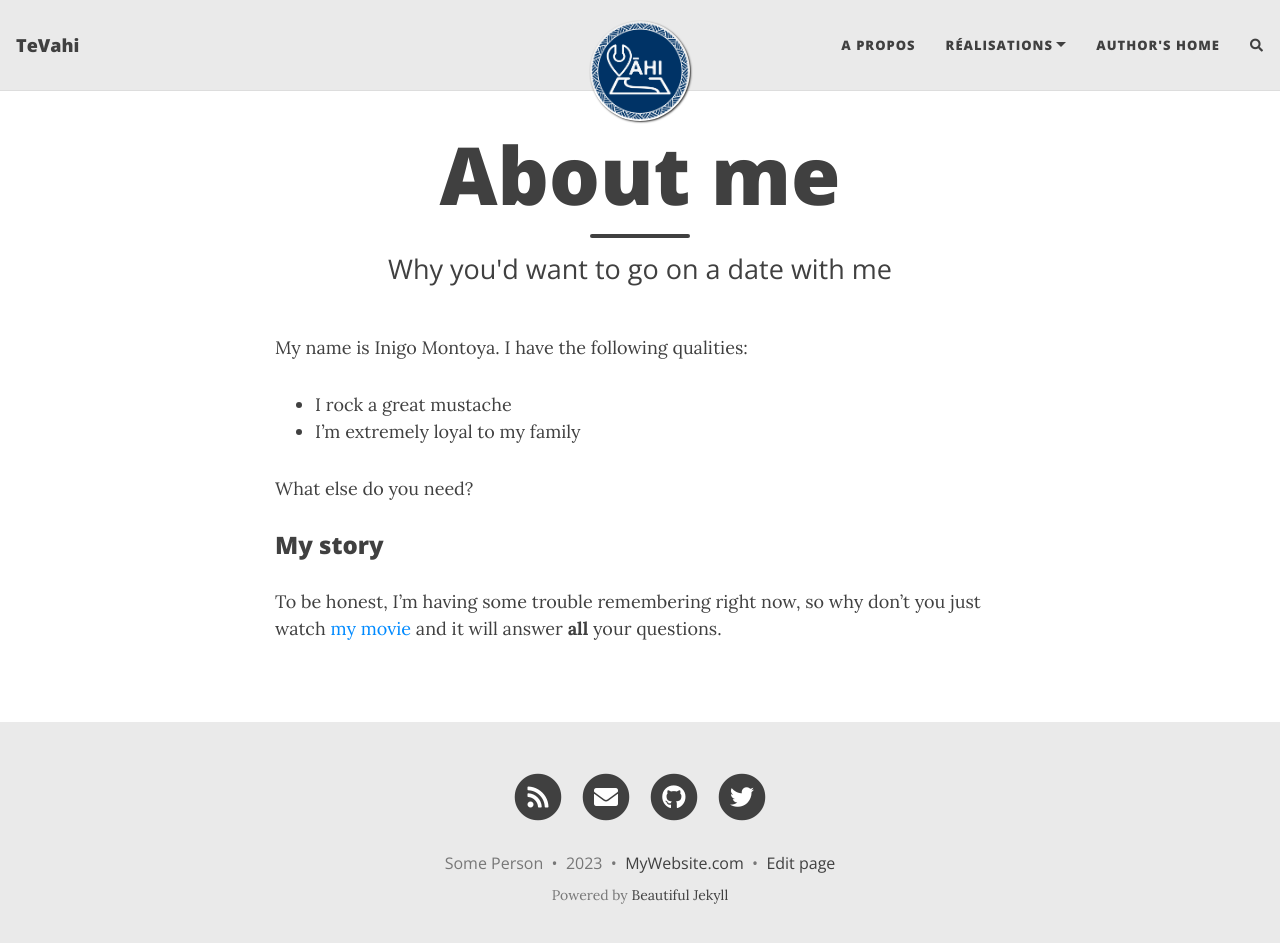
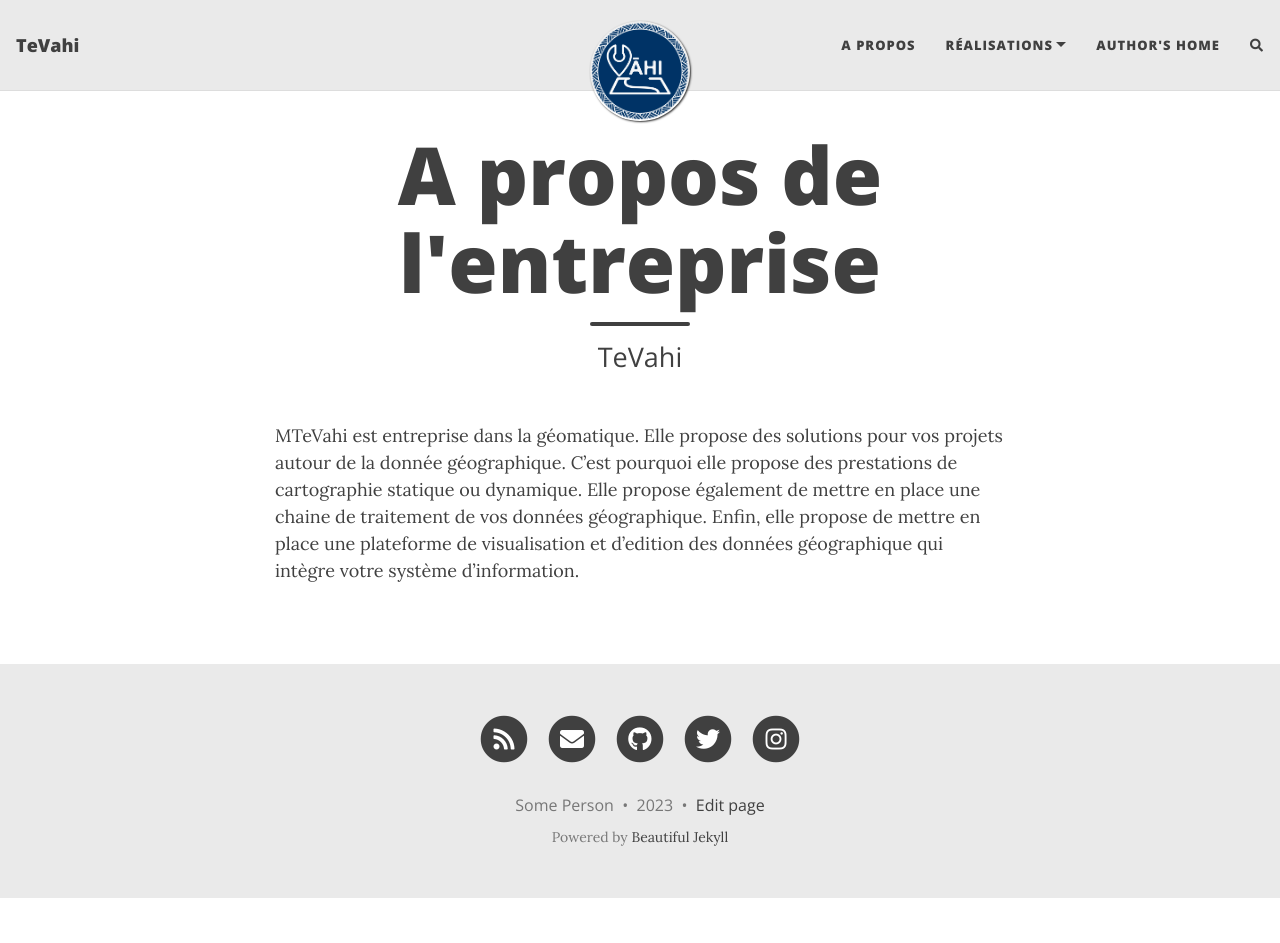
Before and after one commit to tevahi/presentation, a Jekyll site: the page built from aboutme.md, in a window 1280 px wide and 956 px high. Shown: the top 943 px of the window. Built offline with Jekyll 4.4.1, drawn with Linux system fonts in a browser that asks for light colours; nearby versions of some CDN libraries; comment, search, counter and statistics services are not loaded.

Commit message:
some modifications

```diff
--- a/_config.yml
+++ b/_config.yml
@@ -49,20 +49,20 @@ round-avatar: true
 # Select the social network links that you want to show in the footer.
 # Uncomment the links you want to show and add your information to each one.
 social-network-links:
-  email: "vahi.geomatique@gmail.com"
-  rss: true  # remove this line if you don't want to show an RSS link at the bottom
-  #facebook: deanattali
-  github: https://github.com/tevahi
-  twitter: https://twitter.com/te_vahi
-  #patreon: DeanAttali
-  #youtube: c/daattali
+   email: "vahi.geomatique@gmail.com"
+   rss: true  # remove this line if you don't want to show an RSS link at the bottom
+#  facebook: deanattali
+   github: tevahi
+   twitter: te_vahi
+#  patreon: DeanAttali
+#  youtube: c/daattali
 #  medium: yourname
 #  reddit: yourname
 #  linkedin: daattali
 #  xing: yourname
 #  stackoverflow: "3943160/daattali"
 #  snapchat: deanat78
-#  instagram: deanat78
+   instagram: tevahi_gis
 #  spotify: yourname
 #  telephone: +14159998888
 #  steam: deanat78
@@ -88,13 +88,14 @@ rss-description: This website is a virtual proof that I'm awesome
 # Select which social network share links to show in posts
 share-links-active:
   twitter: true
-  facebook: true
-  linkedin: true
+  instagram: true
+  facebook: false
+  linkedin: false
   vk: false
 
 # How to display the link to your website in the footer
 # Remove this if you don't want a link in the footer
-url-pretty: "MyWebsite.com"
+# url-pretty: "MyWebsite.com"
 
 # Excerpt word length - Truncate the excerpt of each post on the feed page to the specified number of words
 excerpt_length: 50
--- a/aboutme.md
+++ b/aboutme.md
@@ -1,16 +1,7 @@
 ---
 layout: page
-title: About me
-subtitle: Why you'd want to go on a date with me
+title: A propos de l'entreprise
+subtitle: TeVahi
 ---
 
-My name is Inigo Montoya. I have the following qualities:
-
-- I rock a great mustache
-- I'm extremely loyal to my family
-
-What else do you need?
-
-### My story
-
-To be honest, I'm having some trouble remembering right now, so why don't you just watch [my movie](https://en.wikipedia.org/wiki/The_Princess_Bride_%28film%29) and it will answer **all** your questions.
+MTeVahi est entreprise dans la géomatique. Elle propose des solutions pour vos projets autour de la donnée géographique. C'est pourquoi elle propose des prestations de cartographie statique ou dynamique. Elle propose également de mettre en place une chaine de traitement de vos données géographique. Enfin, elle propose de mettre en place une plateforme de visualisation et d'edition des données géographique qui intègre votre système d'information.
```
